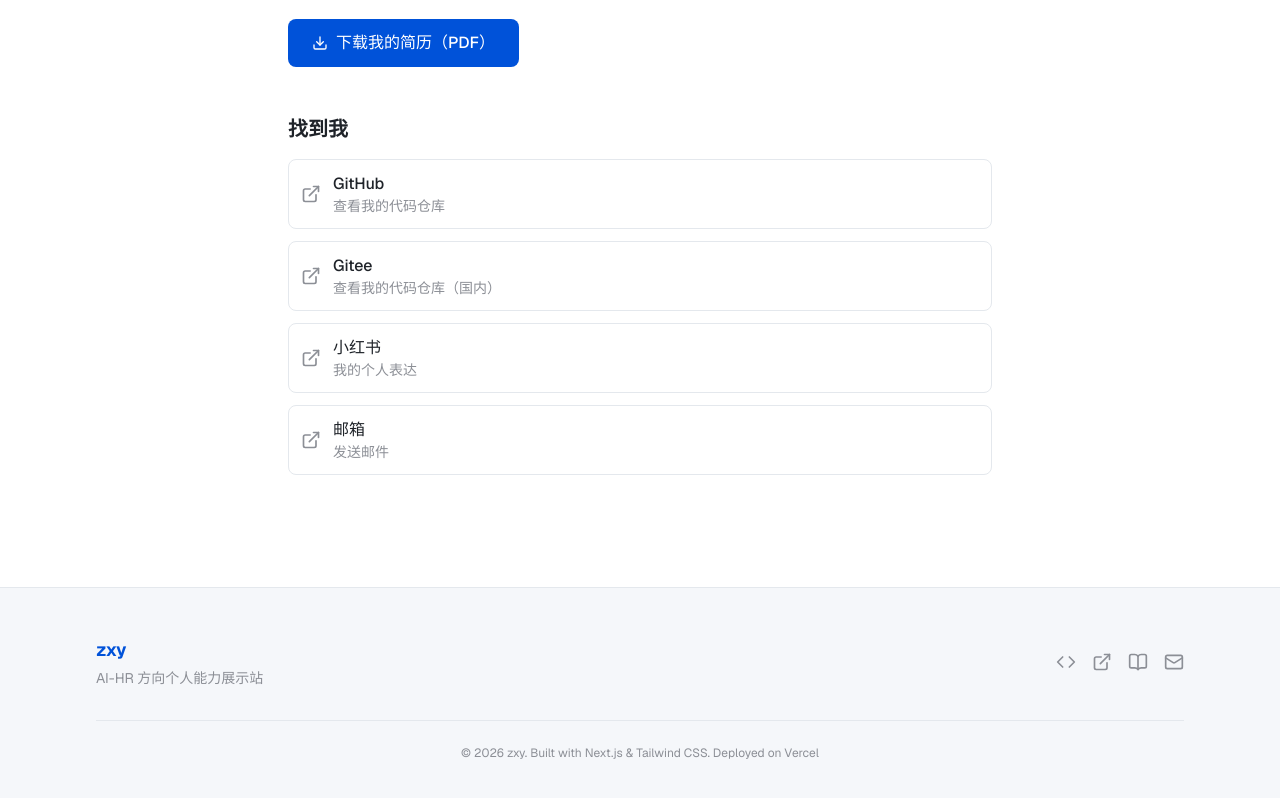
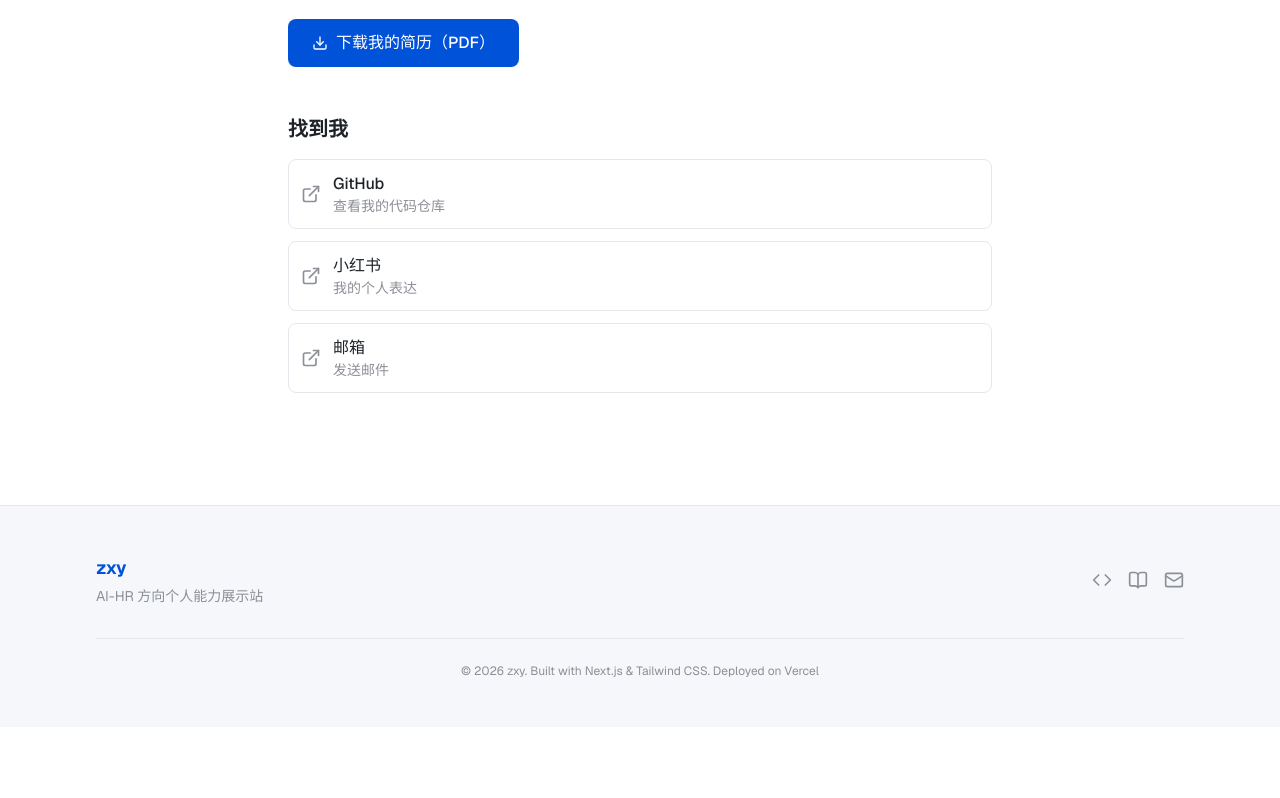
Before and after one commit to guise-zxy/zxy_site_Wb_version, a Next.js app: page /about in a window 1280 px wide. Shown: the part 588-1386 px from the top of the page. After the commit the page ends 1315 px from the top, so only its background shows below. Built offline with nearby package versions, Linux system fonts and the light colour scheme.

Commit message:
update: 补充联系方式-邮箱/小红书, 移除Gitee, 添加简历PDF

```diff
--- a/src/app/about/page.tsx
+++ b/src/app/about/page.tsx
@@ -90,18 +90,13 @@ export default function AboutPage() {
                 desc: "查看我的代码仓库",
               },
               {
-                label: "Gitee",
-                href: "https://gitee.com/guise-zxy",
-                desc: "查看我的代码仓库（国内）",
-              },
-              {
                 label: "小红书",
-                href: "https://xiaohongshu.com/user/your-id",
+                href: "https://www.xiaohongshu.com/user/profile/60e86f1d000000000101d14e",
                 desc: "我的个人表达",
               },
               {
                 label: "邮箱",
-                href: "mailto:your-email@example.com",
+                href: "mailto:zhangxinyi200612@outlook.com",
                 desc: "发送邮件",
               },
             ].map((link) => (
--- a/src/data/site-config.ts
+++ b/src/data/site-config.ts
@@ -38,18 +38,13 @@ export const siteConfig: SiteConfig = {
       icon: "github",
     },
     {
-      label: "Gitee",
-      href: "https://gitee.com/guise-zxy",
-      icon: "gitlab",
-    },
-    {
       label: "小红书",
-      href: "https://xiaohongshu.com/user/your-id",
+      href: "https://www.xiaohongshu.com/user/profile/60e86f1d000000000101d14e",
       icon: "book-open",
     },
     {
       label: "邮箱",
-      href: "mailto:your-email@example.com",
+      href: "mailto:zhangxinyi200612@outlook.com",
       icon: "mail",
     },
   ],
```
Also changed, not shown: 1 other file (tests, documents, lock files or other folders).
